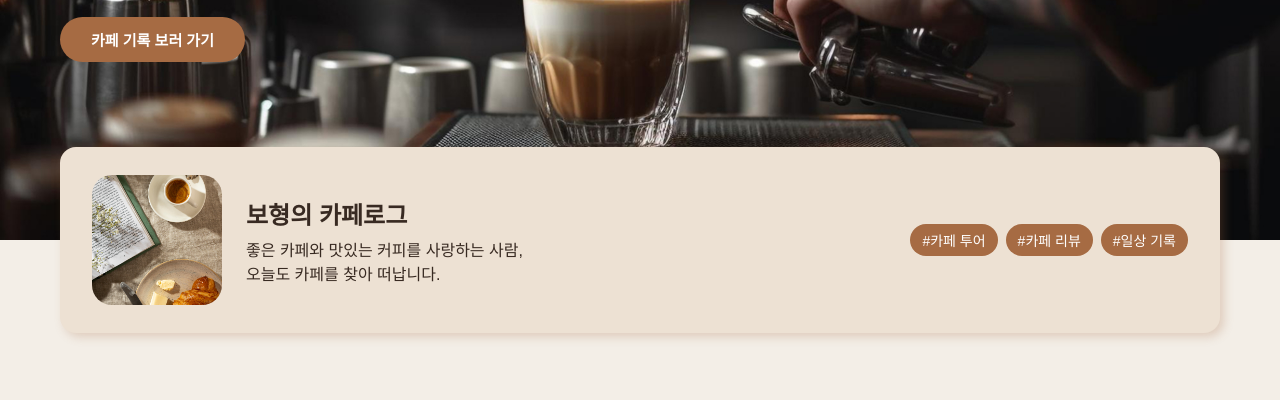
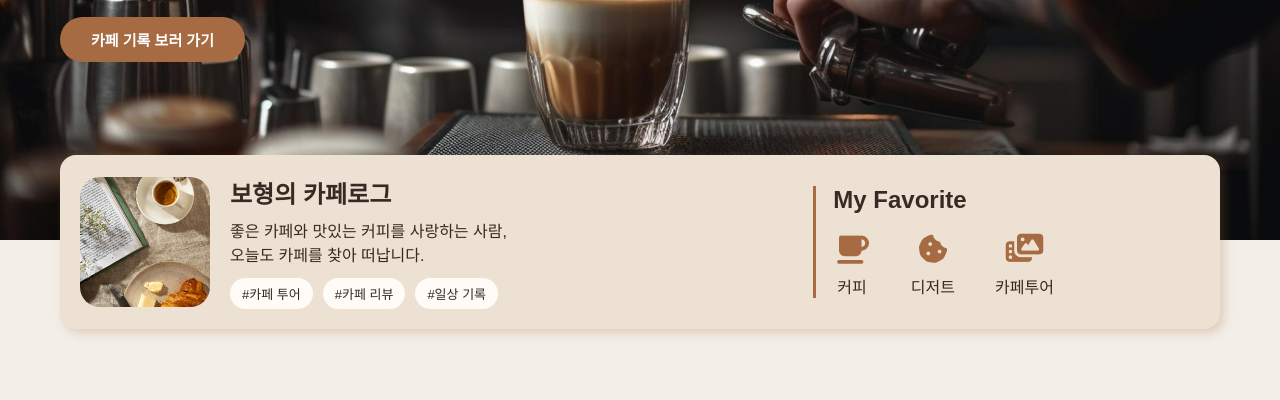
Before and after one commit to leebohyeong/web-standard-rwd-template, a plain HTML site: page index.html in a window 1280 px wide. Shown: the part 400-800 px from the top of the page. Drawn offline with Linux system fonts and the light colour scheme; a web font is replaced by a local one.

Commit message:
전체적인 수정 작업

```diff
--- a/css/media.css
+++ b/css/media.css
@@ -28,10 +28,6 @@
 
   .profile__intro p {
     font-size: 1.5rem;
-  }
-
-  .profile__tags li {
-    font-size: 1.3rem;
   }
 
   .section-title {
@@ -102,7 +98,7 @@
     background: linear-gradient(
       180deg,
       rgba(0, 0, 0, 0.9) 0%,
-      rgba(0, 0, 0, 0.151) 100%
+      rgba(0, 0, 0, 0.5) 100%
     );
     text-align: center;
   }
@@ -251,7 +247,7 @@
 
   .archive__list li a h3 {
     padding-bottom: 0;
-    font-size: 1.8rem;
+    font-size: 1.6rem;
   }
 
   .archive__list li a p {
@@ -304,4 +300,8 @@
     height: 5.5rem;
     font-size: 1.4rem;
   }
+
+  .profile__favorite {
+    display: none;
+  }
 }
--- a/css/style.css
+++ b/css/style.css
@@ -115,7 +115,7 @@ h1,
 }
 
 .header__menu a:hover {
-  color: var(--color-accent);
+  color: burlywood;
 }
 
 /* hero */
@@ -186,7 +186,7 @@ h1,
 .profile {
   position: relative;
   z-index: 1;
-  margin-top: -9.3rem;
+  margin-top: -8.5rem;
   background-color: #ede1d3;
   border-radius: 1.6rem;
   box-shadow: 0.4rem 0.4rem 1rem rgba(166, 107, 67, 0.25);
@@ -196,13 +196,14 @@ h1,
   display: flex;
   align-items: center;
   justify-content: space-between;
-  padding: 2.8rem 3.2rem;
+  padding: 2rem;
 }
 
 .profile__box {
+  flex: 2;
   display: flex;
   align-items: center;
-  gap: 2.4rem;
+  gap: 2rem;
 }
 
 .profile__img {
@@ -219,22 +220,62 @@ h1,
   object-fit: cover;
 }
 
-.profile__intro h3 {
-  margin-bottom: 0.6rem;
+.profile__intro {
+  display: flex;
+  flex-direction: column;
+  gap: 1rem;
+}
+
+.profile__intro h3,
+.profile__favorite h3 {
   font-size: 2.4rem;
+}
+
+.profile__intro p {
+  line-height: 1.5;
 }
 
 .profile__tags {
   display: flex;
-  gap: 0.8rem;
+  gap: 1rem;
 }
 
 .profile__tags li {
   padding: 0.6rem 1.2rem;
+  background-color: #fffcf7;
+  border-radius: 2rem;
+  font-size: 1.3rem;
+}
+
+.profile__favorite {
+  flex: 1;
+  display: flex;
+  flex-direction: column;
+  gap: 2rem;
+  position: relative;
+  padding-left: 2rem;
+}
+
+.profile__favorite::before {
+  content: "";
+  position: absolute;
+  top: 0;
+  left: 0;
+  width: 0.3rem;
+  height: 100%;
   background-color: var(--color-accent);
-  border-radius: 2rem;
-  color: #fff;
-  font-size: 1.4rem;
+}
+
+.profile__favorite ul {
+  display: flex;
+  gap: 4rem;
+  text-align: center;
+}
+
+.profile__favorite i {
+  margin-bottom: 1rem;
+  color: var(--color-accent);
+  font-size: 3rem;
 }
 
 .post__inner {
@@ -324,6 +365,7 @@ h1,
   -webkit-box-orient: vertical;
   -webkit-line-clamp: 2;
   font-size: 1.8rem;
+  line-height: 1.5;
 }
 
 .post__info a {
@@ -349,10 +391,17 @@ h1,
 .taste .section-title {
   display: flex;
   justify-content: center;
+  padding-left: 0;
 }
 
 .taste .section-title::before {
-  display: none;
+  /* display: none; */
+  top: inherit;
+  left: 50%;
+  bottom: -1.5rem;
+  width: 5rem;
+  height: 0.5rem;
+  transform: translate(-50%, 0) rotate(180deg);
 }
 
 .taste__inner {
@@ -360,6 +409,7 @@ h1,
   flex-direction: column;
   gap: 2rem;
   align-items: center;
+  padding-top: 2rem;
 }
 
 .taste__list {
@@ -452,6 +502,7 @@ h1,
   color: #fff;
   font-size: 2.8rem;
   transition: all 0.3s ease-in-out;
+  pointer-events: none;
 }
 
 .taste__label::after {
@@ -520,8 +571,9 @@ h1,
 }
 
 .taste__description {
+  max-width: 50%;
   word-break: keep-all;
-  max-width: 50%;
+  line-height: 1.5;
 }
 
 .taste__tags {
@@ -632,6 +684,7 @@ h1,
 
 .archive__list2 a p {
   font-size: 1.8rem;
+  line-height: 1.5;
 }
 
 .archive__list2 a i {
--- a/index.html
+++ b/index.html
@@ -19,6 +19,7 @@
       type="image/x-icon"
       sizes="32x32"
     />
+
     <!-- OG -->
     <meta property="og:type" content="website" />
     <meta property="og:title" content="CAFE LOG | 나만의 카페 기록" />
@@ -39,7 +40,7 @@
 
     <!-- font -->
     <link
-      href="https://fonts.googleapis.com/css2?family=Do+Hyeon&family=Noto+Sans+KR:wght@400;700&display=swap"
+      href="https://fonts.googleapis.com/css2?family=Do+Hyeon&display=swap"
       rel="stylesheet"
     />
     <link
@@ -55,6 +56,7 @@
       crossorigin="anonymous"
       referrerpolicy="no-referrer"
     />
+
     <link rel="stylesheet" href="./css/style.css" />
     <link rel="stylesheet" href="./css/media.css" />
     <script defer src="./js/main.js"></script>
@@ -114,13 +116,30 @@
                   좋은 카페와 맛있는 커피를 사랑하는 사람, <br />
                   오늘도 카페를 찾아 떠납니다.
                 </p>
+                <ul class="profile__tags">
+                  <li>#카페 투어</li>
+                  <li>#카페 리뷰</li>
+                  <li>#일상 기록</li>
+                </ul>
               </div>
             </div>
-            <ul class="profile__tags">
-              <li>#카페 투어</li>
-              <li>#카페 리뷰</li>
-              <li>#일상 기록</li>
-            </ul>
+            <div class="profile__favorite">
+              <h3>My Favorite</h3>
+              <ul>
+                <li>
+                  <i class="fa-solid fa-mug-saucer"></i>
+                  <p>커피</p>
+                </li>
+                <li>
+                  <i class="fa-solid fa-cookie-bite"></i>
+                  <p>디저트</p>
+                </li>
+                <li>
+                  <i class="fa-solid fa-photo-film"></i>
+                  <p>카페투어</p>
+                </li>
+              </ul>
+            </div>
           </div>
         </section>
         <section id="post" class="post">
```
